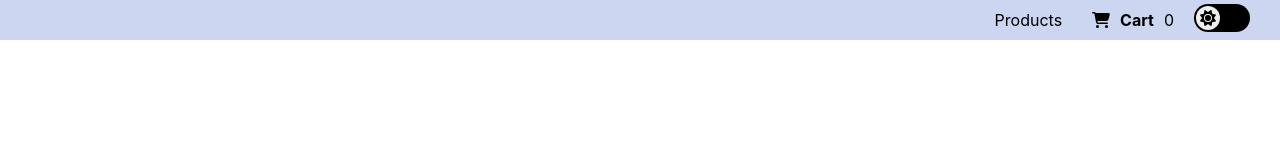
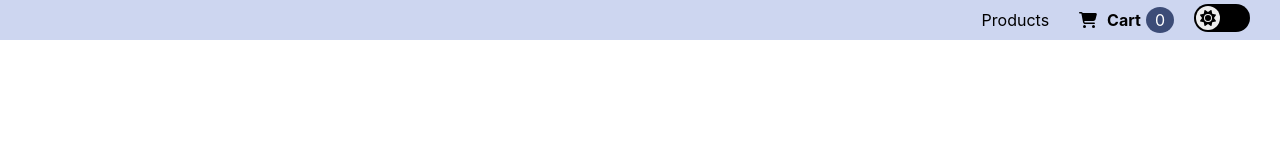
Before and after one commit to MGrunow1/fake-store, a React (Create React App) app: page /cart in a window 1280 px wide. Shown: the top 160 px of the page. Built offline with nearby package versions, Linux system fonts and the light colour scheme.

Commit message:
fix(Header): Make entire cart widget a link

```diff
--- a/src/components/StyledComponents.js
+++ b/src/components/StyledComponents.js
@@ -26,6 +26,10 @@ export const CartWidgetContainer = styled.div`
 display: flex;
 align-items: center;
 margin: 0px 20px;
+${(props) => props.dark
+  ? `color: white;`
+  : `color: black;`
+}
 `;
 
 export const CenteredGroup = styled.div`
@@ -58,6 +62,17 @@ export const Checkbox = styled.input`
 ${(props) => props.dark
   ? `accent-color: #3c4c77;`
   : `accent-color: #cdd6f0;`
+}
+`;
+
+export const Circle = styled.div`
+border-radius: 50%;
+padding: 3px 9px;
+${(props) => props.dark
+  ? `background-color: #cdd6f0;
+    color: black;`
+  : `background-color: #3c4c77;
+    color: white;`
 }
 `;
 
@@ -180,6 +195,10 @@ margin: 10px;
 ${(props) => props.dark
   ? `color: white;`
   : `color: black;`
+}
+${(props) => props.lessMargin
+  ? `margin-right: 5px;`
+  : ``
 }
 `;
 
--- a/src/components/header-footer/CartWidget.js
+++ b/src/components/header-footer/CartWidget.js
@@ -1,20 +1,28 @@
 import { useContext } from "react";
+import { ThemeContext } from "../../contexts/ThemeContext";
 import { CartContext } from "../../contexts/CartContext";
+import { NavLink } from "react-router-dom";
 import { FontAwesomeIcon } from '@fortawesome/react-fontawesome';
 import { faCartShopping } from '@fortawesome/free-solid-svg-icons';
+import { CartWidgetContainer, Circle } from "../StyledComponents";
 import StyledNavLink from "./StyledNavLink";
-import { CartWidgetContainer } from "../StyledComponents";
 
 export default function CartWidget() {
     const { cart } = useContext(CartContext);
+    const { theme } = useContext(ThemeContext);
     return (
-        <CartWidgetContainer>
+        <NavLink to="/cart" style={{textDecoration: "none"}}>
+            <CartWidgetContainer dark={theme === 'dark'}>
                 <FontAwesomeIcon icon={faCartShopping} />
                 <StyledNavLink
                     page="/cart"
                     text="Cart"
+                    lessMargin={true}
                 />
-            <div>{cart.length}</div>
+                <Circle dark={theme === 'dark'}>
+                    {cart.length}
+                </Circle>
             </CartWidgetContainer>
+        </NavLink>
     )
 }
--- a/src/components/header-footer/StyledNavLink.js
+++ b/src/components/header-footer/StyledNavLink.js
@@ -3,7 +3,7 @@ import { ThemeContext } from "../../contexts/ThemeContext";
 import { NavLink } from "react-router-dom";
 import { NavLinkText } from "../StyledComponents";
 
-export default function StyledNavLink({ page, text }) {
+export default function StyledNavLink({ page, text, lessMargin }) {
     const { theme } = useContext(ThemeContext);
     function styleByActiveStatus(isActive) {
         return isActive ? { fontWeight: "bold", textDecoration: "none"}
@@ -12,7 +12,7 @@ export default function StyledNavLink({ page, text }) {
     return(
         <>
         <NavLink to={page} style={({isActive}) => styleByActiveStatus(isActive)}>
-            <NavLinkText dark={theme === 'dark'}>
+            <NavLinkText dark={theme === 'dark'} lessMargin={lessMargin}>
                 {text}
             </NavLinkText>
          </NavLink>
```
Lines whose indentation alone changed are shown as unchanged.
